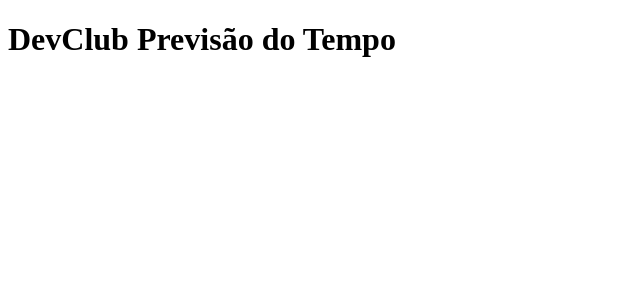
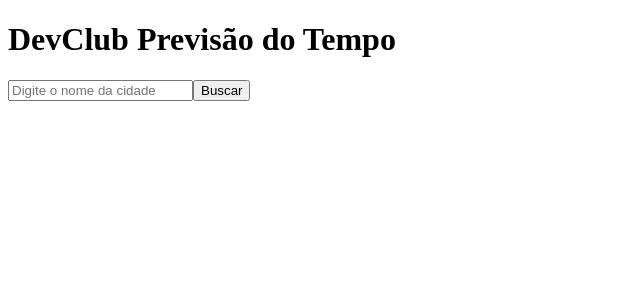
Before and after one commit to gabriela-albuquerque/react_weather, a React (Vite) app: page / in a window 1280 px wide. Shown: the top 300 px of the page, without its empty margins (0-640 px from the left). Built offline with nearby package versions, Linux system fonts and the light colour scheme.

Commit message:
inclusao e referenciacao do input para informar a cidade

```diff
--- a/src/App.jsx
+++ b/src/App.jsx
@@ -1,9 +1,18 @@
+import { useRef } from "react";
 import "./App.css";
 
 function App() {
+  const inputRef = useRef();
+
+  function searchCity() {
+    console.log(inputRef.current.value);
+  }
+
   return (
     <div>
       <h1>DevClub Previsão do Tempo</h1>
+      <input ref={inputRef} type="text" placeholder="Digite o nome da cidade" />
+      <button onClick={searchCity}>Buscar</button>
     </div>
   );
 }
```
